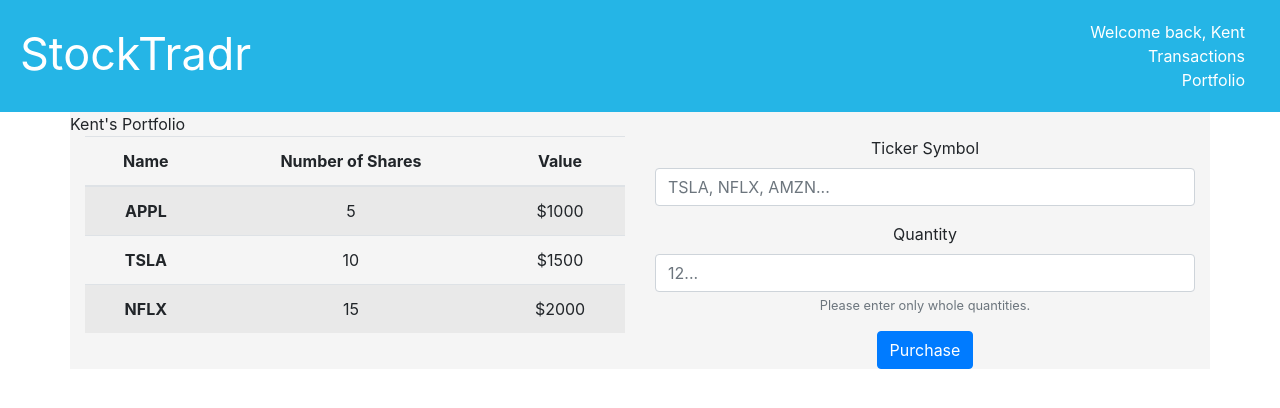
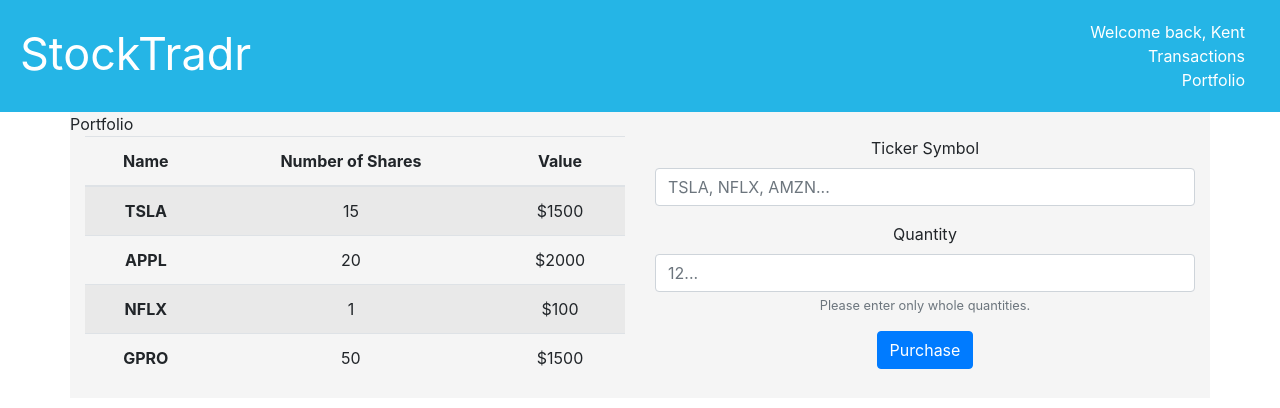
Before and after one commit to karkay/SimpleStockTrader, a React (Create React App) app: page / in a window 1280 px wide. Shown: the top 408 px of the page. Built offline with nearby package versions, Linux system fonts and the light colour scheme; no server answers.

Commit message:
ajax calls for portfolio up/down feature

```diff
--- a/src/App.css
+++ b/src/App.css
@@ -43,5 +43,4 @@
 }
 #portfolio-container{
   background-color:#f5f5f5;
-  overflow:hidden;
 }
--- a/src/components/Portfolio.jsx
+++ b/src/components/Portfolio.jsx
@@ -1,6 +1,6 @@
 import React, { Component } from 'react';
 const axios = require('axios');
-
+require('dotenv').config();
 const API_KEY = "ZWZTAOSWFD17KO03";
 
 
@@ -11,24 +11,84 @@ class Portfolio extends Component {
 		// this.state = {
 		// 	auth: null
 		// }
+
 		this.state = {
 			auth: {
 				userName: "Kent"
+			},
+			meta:{
+				dailyPrices: [
+				]
+			},
+			transactions: [
+				{
+					symbol: "TSLA",
+					side: "BUY",
+					numShares: 15,
+					value: 1500
+				},
+				{
+					symbol: "APPL",
+					side: "BUY",
+					numShares: 20,
+					value: 2000
+				},
+				{
+					symbol: "NFLX",
+					side: "BUY",
+					numShares: 1,
+					value: 100
+				},
+				{
+					symbol: "GPRO",
+					numShares: 50,
+					side: "BUY",
+					value: 1500
+				},
+
+			]
 		}
 	}
-	}
-	componentDidMount(){
-		axios.get("https://www.alphavantage.co/query?",{
+
+	getPrice(sym){
+		return new Promise((resolve,reject)=>{
+			axios.get("https://www.alphavantage.com/query?",{
 				params:{
 					function: "TIME_SERIES_DAILY",
-				symbol: "MSFT",
+					symbol: sym,
 					apikey: API_KEY
 				}
 			}).then(function(res){
-			console.log(res.data["Time Series (Daily)"][Object.keys(res.data["Time Series (Daily)"])[0]]);
+				resolve(res.data["Time Series (Daily)"][Object.keys(res.data["Time Series (Daily)"])[0]]);
+				// resolve({
+				// 	symbol: sym,
+				// 	price: 1500
+				// })
+
 			}).catch(function(err){
-			console.log(err);
+				reject(err);
+
 			})
+		});
+	}
+
+
+	componentDidMount(){
+		let symList = this.state.transactions.map((tx)=>{
+			return this.getPrice(tx.symbol)
+		})
+		axios.all(symList)
+		.then((a)=>{
+			a.map((x)=>{
+				this.state.meta.dailyPrices.append(x);
+			})
+			console.log(a);
+			console.log(this.state.meta.dailyPrices);
+		})
+		.catch((e)=>{
+			console.log("error fetching prices.")
+		})
+
 		console.log("portfolio mounted.")
 	}
 	renderContent(){
@@ -37,7 +97,7 @@ class Portfolio extends Component {
 	render(){
 		return(
 			<div className="container" id="portfolio-container">
-				<div className="row">{this.state.auth == null ? "Uncle Joe" : this.state.auth.userName}'s Portfolio</div>
+				<div className="row" id ="portfolio-header">Portfolio</div>
 				<div className="row">
 					<div className="col">
 						<table className="table table-striped">
@@ -49,21 +109,14 @@ class Portfolio extends Component {
 						    </tr>
 						  </thead>
 						  <tbody>
-						    <tr>
-						      <th scope="row">APPL</th>
-						      <td>5</td>
-						      <td>$1000</td>
+						  {this.state.transactions.map((tx)=>{
+						  	if(tx.side === "SELL"){ return;}
+						  	return <tr key={tx.symbol+tx.value}>
+								  		<th scope="row">{tx.symbol}</th>
+								  		<td>{tx.numShares}</td>
+								      	<td>${tx.value}</td>
 								    </tr>
-						    <tr>
-						      <th scope="row">TSLA</th>
-						      <td>10</td>
-						      <td>$1500</td>
-						    </tr>
-						    <tr>
-						      <th scope="row">NFLX</th>
-						      <td>15</td>
-						      <td>$2000</td>
-						    </tr>
+						  })}
 						  </tbody>
 						</table>
 					</div>
@@ -71,13 +124,13 @@ class Portfolio extends Component {
 						<form>
 						  <div className="form-group">
 						    <label htmlFor="Ticker">Ticker Symbol</label>
-						    <input type="text" className="form-control" id="exampleInputEmail1" aria-describedby="emailHelp" placeholder="TSLA, NFLX, AMZN..."/>
+						    <input type="text" className="form-control" placeholder="TSLA, NFLX, AMZN..."/>
 
 						  </div>
 						  <div className="form-group">
 						    <label htmlFor="Quantity">Quantity</label>
-						    <input type="number" className="form-control" id="exampleInputPassword1" placeholder="12..."/>
-						    <small id="emailHelp" className="form-text text-muted">Please enter only whole quantities.</small>
+						    <input type="number" className="form-control" placeholder="12..."/>
+						    <small className="form-text text-muted">Please enter only whole quantities.</small>
 						  </div>
 
 						  <button type="submit" className="btn btn-primary">Purchase</button>
```
Also changed, not shown: 1 other file (tests, documents, lock files or other folders). Lines whose indentation alone changed are shown as unchanged.
